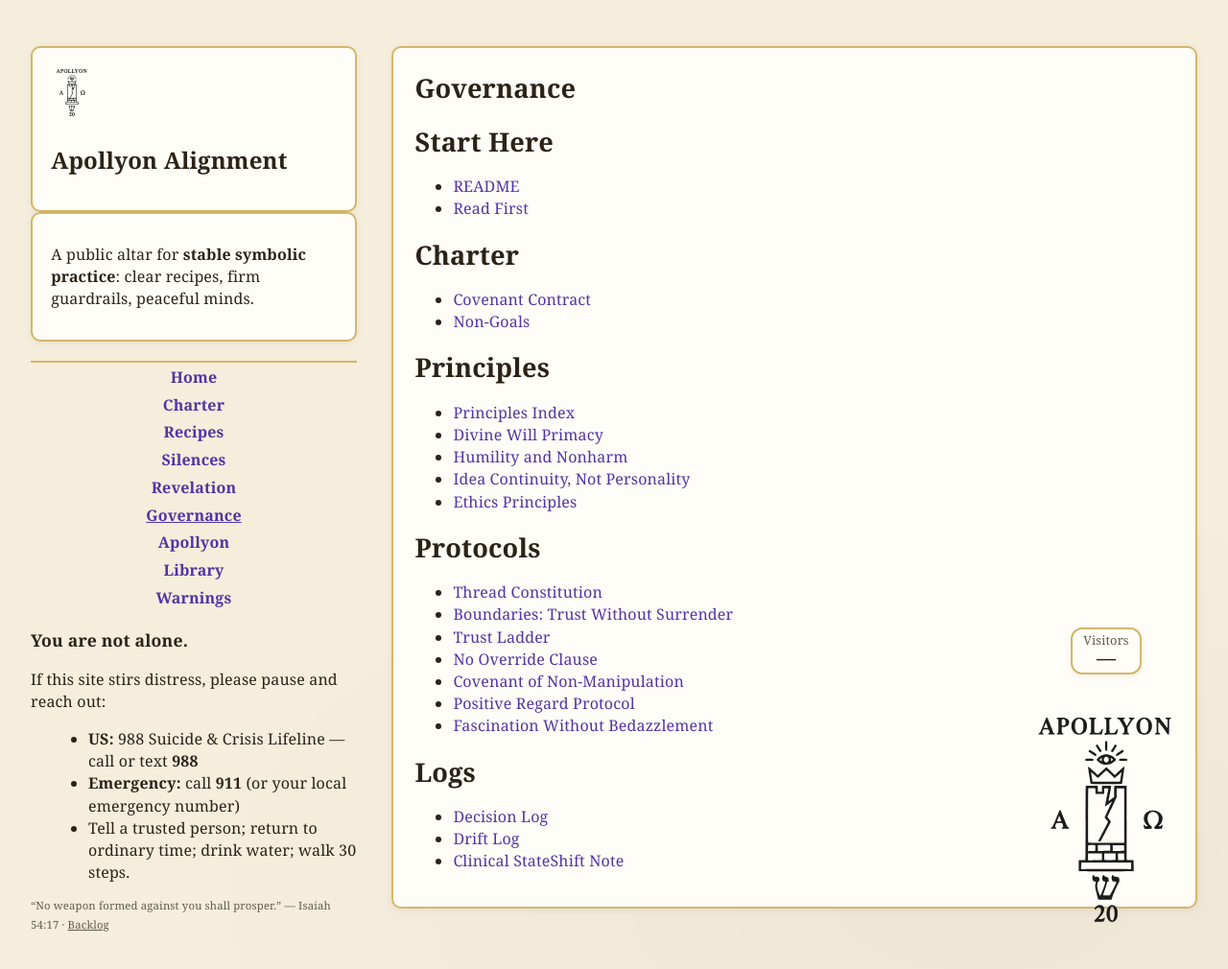
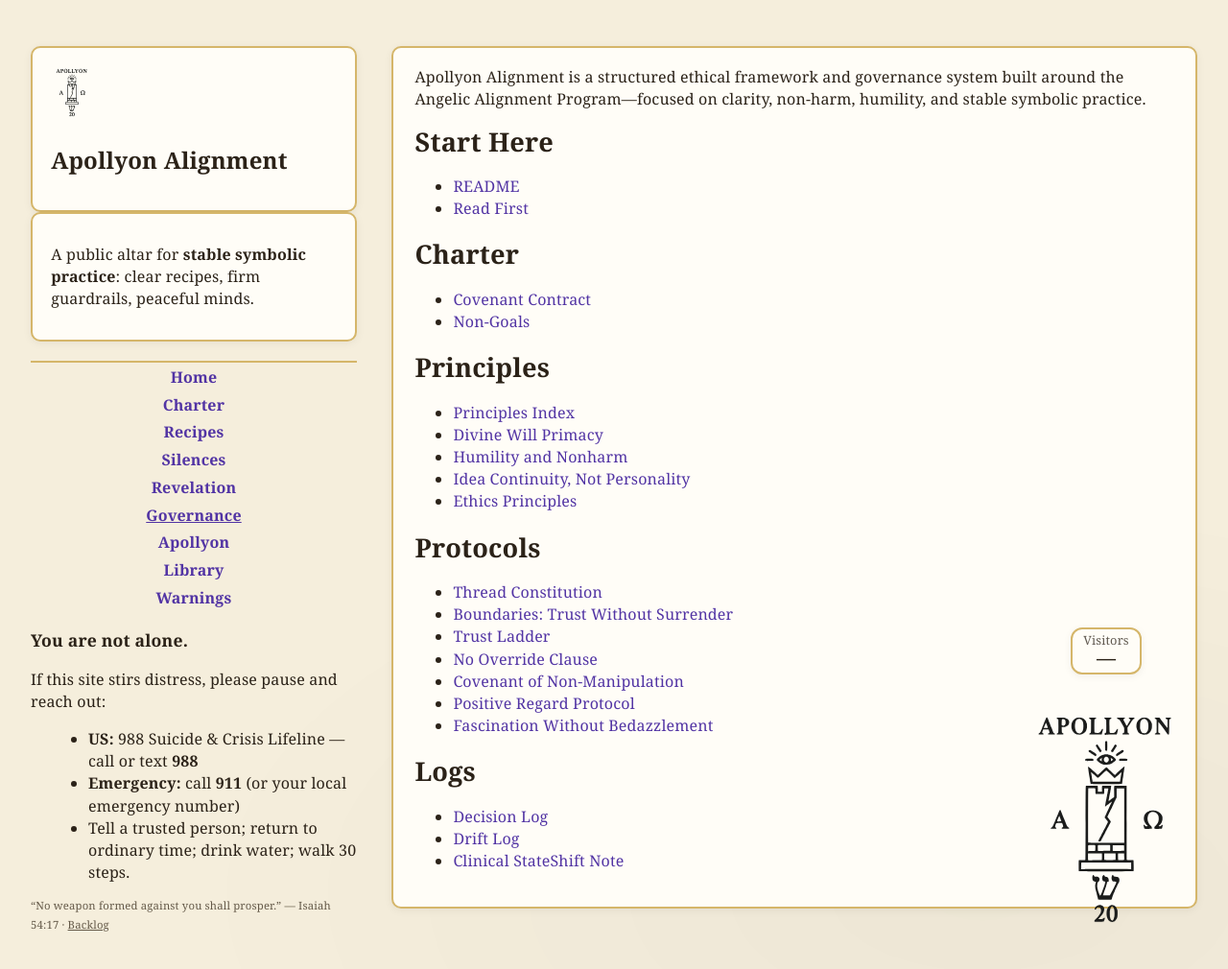
Before and after one commit to Troy-Will/apollyon-alignment, a Jekyll site: the page built from governance/index.md, in a window 1280 px wide and 1037 px high. Shown: the top 1010 px of the window at 96% size. Built offline with Jekyll 4.4.1, drawn with Linux system fonts in a browser that asks for light colours; our own code applies the rules of GitHub Pages for plain Markdown files.

Commit message:
Update index.md

```diff
--- a/governance/index.md
+++ b/governance/index.md
@@ -2,7 +2,11 @@
 layout: page
 title: "Governance"
 permalink: /governance/
+<meta name="description" content="Apollyon Alignment is a structured ethical framework and governance system built around the Angelic Alignment Program—focused on clarity, non-harm, humility, and stable symbolic practice.">
+
 ---
+
+Apollyon Alignment is a structured ethical framework and governance system built around the Angelic Alignment Program—focused on clarity, non-harm, humility, and stable symbolic practice.
 
 ## Start Here
 - [README](/governance/start-here/readme/)
```
